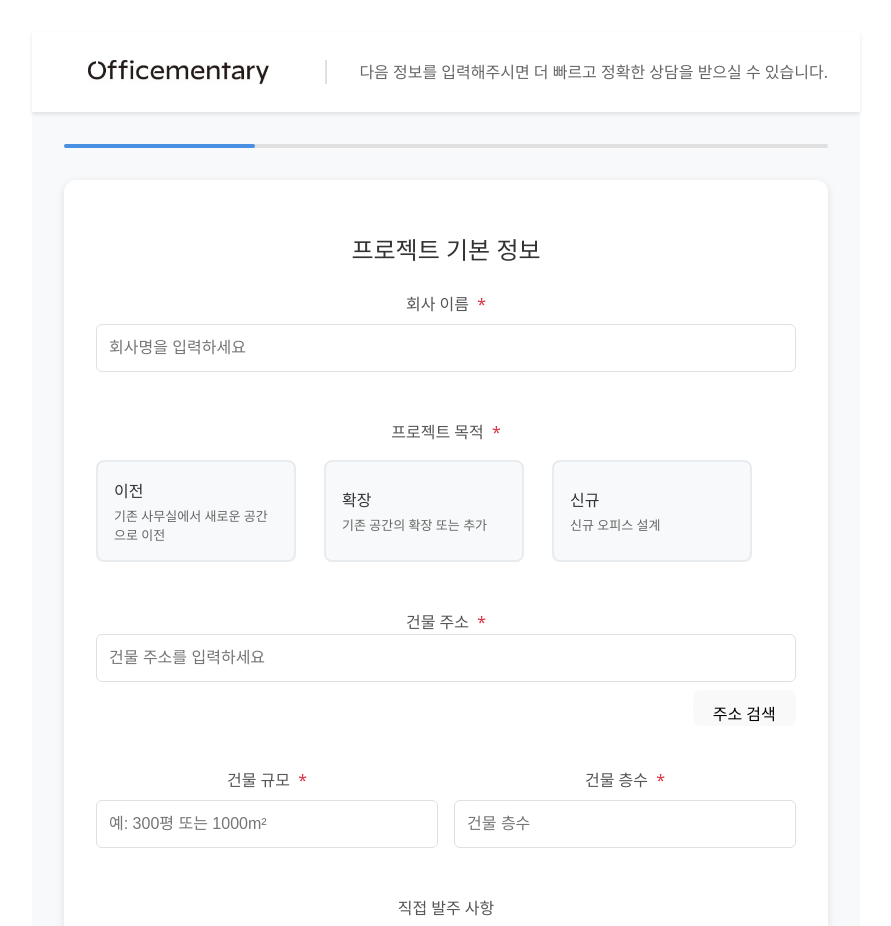
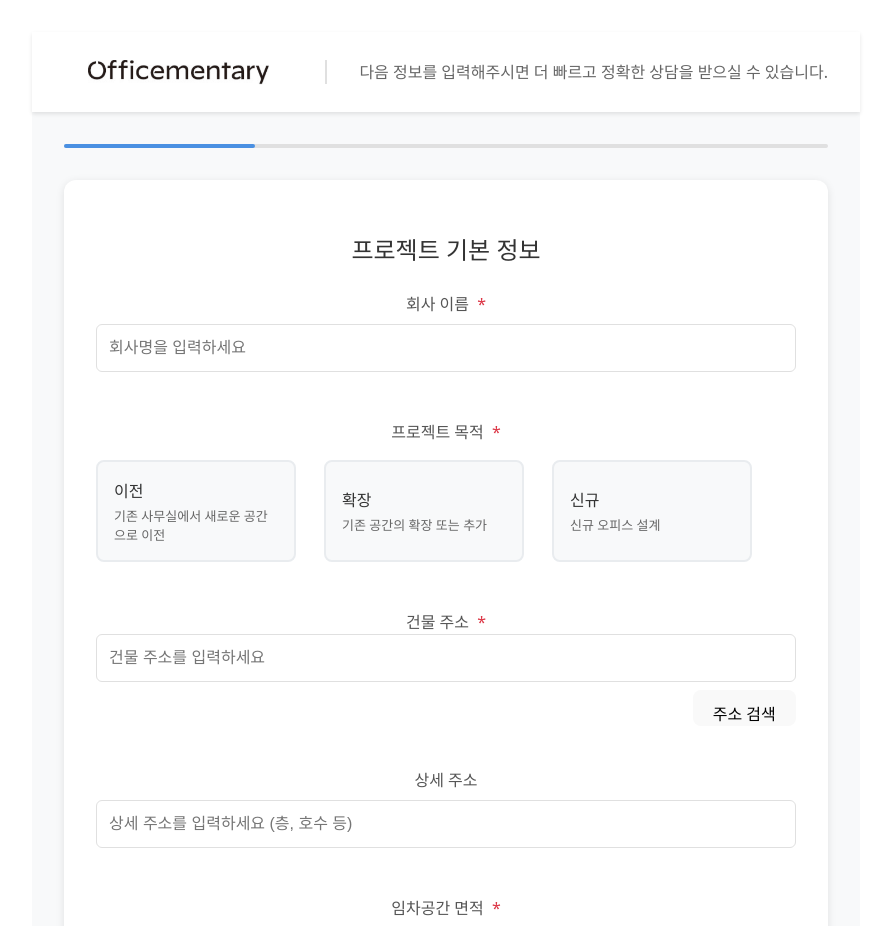
Before and after one commit to sofiaonandoff/officementarydeepconsult, a React (Vite) app: page /officementarydeepconsult/initial-info in a window 1280 px wide. Shown: the top 926 px of the page, without its empty margins (194-1085 px from the left). Built offline with nearby package versions, Linux system fonts and the light colour scheme.

Commit message:
프로젝트 기본 정보 revised

```diff
--- a/src/pages/InitialInfo.jsx
+++ b/src/pages/InitialInfo.jsx
@@ -528,34 +528,6 @@ const InitialInfo = () => {
                     </button>
                   ))}
                 </div>
-                {formData.projectPurpose === 'new' && (
-                  <div style={{ marginTop: 12 }}>
-                    <label style={{ marginRight: 8 }}>신규 유형:</label>
-                    {[
-                      { id: 'built', label: '구축 건물' },
-                      { id: 'newly', label: '신축 건물' }
-                    ].map(opt => (
-                      <button
-                        key={opt.id}
-                        type="button"
-                        className={`building-type-btn${formData.buildingType === opt.id ? ' selected' : ''}`}
-                        style={{
-                          padding: '6px 16px',
-                          borderRadius: 8,
-                          border: formData.buildingType === opt.id ? '2px solid #007bff' : '1px solid #ccc',
-                          background: formData.buildingType === opt.id ? '#e6f0ff' : '#fff',
-                          fontWeight: formData.buildingType === opt.id ? 700 : 400,
-                          cursor: 'pointer',
-                          marginRight: 8,
-                          transition: 'all 0.2s'
-                        }}
-                        onClick={() => handleInputChange({ target: { name: 'buildingType', value: opt.id } })}
-                      >
-                        {opt.label}
-                      </button>
-                    ))}
-                  </div>
-                )}
               </div>
               <div className="input-field" style={{ display: 'flex', alignItems: 'flex-end', gap: 8, marginBottom: 16, width: '100%' }}>
                 <div style={{ flex: 1, width: '100%' }}>
@@ -572,27 +544,29 @@ const InitialInfo = () => {
                 </div>
                 <button type="button" style={{ height: 36, minWidth: 90, marginBottom: 2 }} onClick={handleAddressSearch}>주소 검색</button>
               </div>
-              <div className="input-group" style={{ display: 'grid', gridTemplateColumns: '1fr 1fr', gap: '16px' }}>
-                <div className="input-field">
-                  <label>건물 규모 <span className="required">*</span></label>
+              <div className="input-field">
+                <label>상세 주소</label>
+                <input
+                  type="text"
+                  name="buildingDetailAddress"
+                  value={formData.buildingDetailAddress || ''}
+                  onChange={handleInputChange}
+                  placeholder="상세 주소를 입력하세요 (층, 호수 등)"
+                />
+              </div>
+              <div className="input-field">
+                <label>임차공간 면적 <span className="required">*</span></label>
+                <div style={{ display: 'flex', alignItems: 'center', gap: 8 }}>
                   <input
-                    type="text"
+                    type="number"
                     name="buildingSize"
                     value={formData.buildingSize}
                     onChange={handleInputChange}
-                    placeholder="예: 300평 또는 1000m²"
+                    placeholder="임차공간 면적을 입력하세요"
+                    min="1"
+                    style={{ flex: 1 }}
                   />
-                </div>
-                <div className="input-field">
-                  <label>건물 층수 <span className="required">*</span></label>
-                  <input
-                    type="number"
-                    name="buildingFloors"
-                    value={formData.buildingFloors}
-                    onChange={handleInputChange}
-                    placeholder="건물 층수"
-                    min="1"
-                  />
+                  <span style={{ fontWeight: 600, color: '#666' }}>m²</span>
                 </div>
               </div>
               <div className="input-field">
@@ -1573,9 +1547,7 @@ const InitialInfo = () => {
             (step === 1 && (
               !formData.companyName ||
               !formData.projectPurpose ||
-              (formData.projectPurpose === 'new' && !formData.buildingType) ||
               !formData.buildingAddress ||
-              !formData.buildingFloors ||
               !formData.buildingSize
             )) ||
             (step === 2 && ((Array.isArray(formData.seatingType) ? formData.seatingType.length === 0 : true) || formData.workStyle.length === 0)) ||
```
